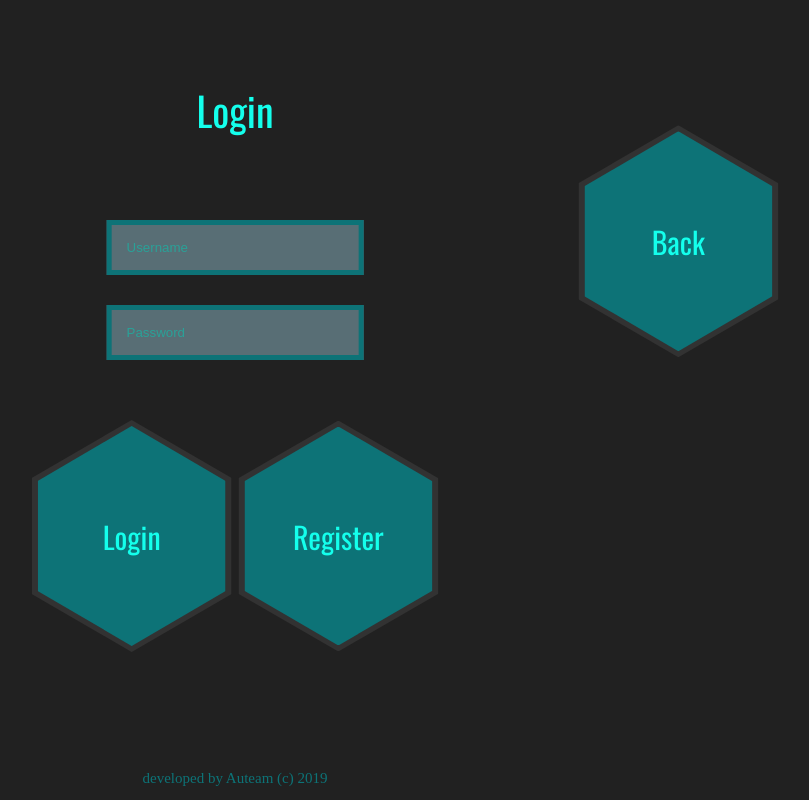
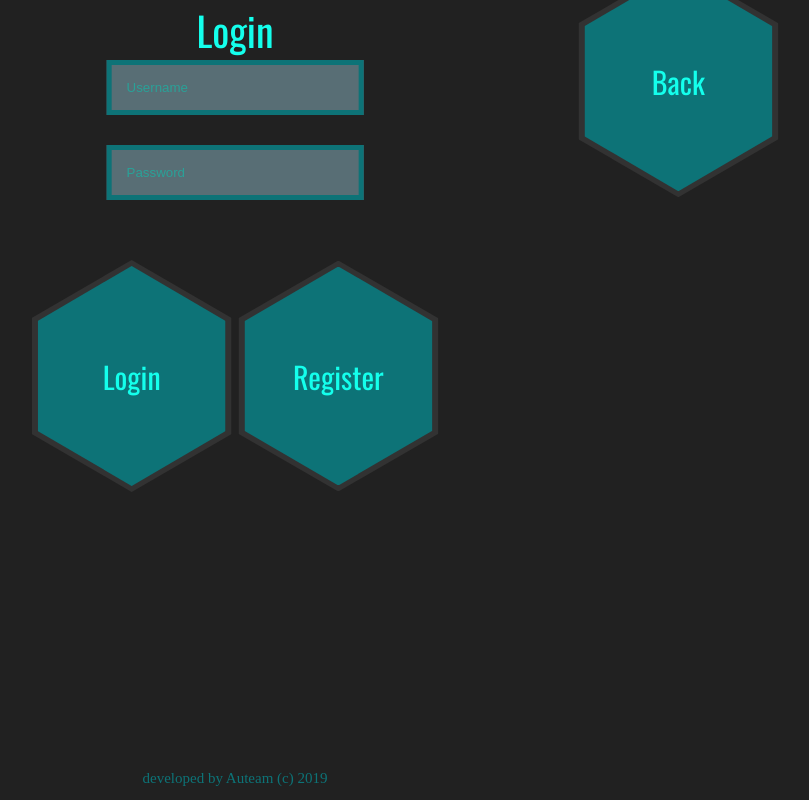
Before and after one commit to frontend-park-mail-ru/2019_1_Auteam, a plain HTML site: page login/login.html in a window 1280 px wide. Shown: the whole page, without its empty margins (405-1214 px from the left). Drawn offline with nearby package versions, Linux system fonts and the light colour scheme.

Commit message:
fix title

```diff
--- a/css/common.css
+++ b/css/common.css
@@ -9,16 +9,6 @@
     margin: 0;
     padding: 0;
     background-color: var(--background-color);
-}
-
-.title {
-    font-size: 40px;
-    text-align: center;
-    left: 50%;
-    margin-top: 80px;
-    margin-bottom: 80px;
-    color: #14ffec;
-    font-family: 'Oswald', serif;
 }
 
 .centered-text {
```
